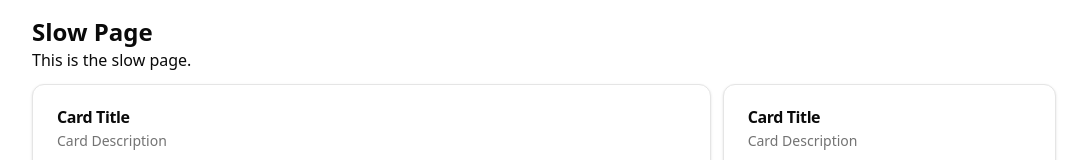
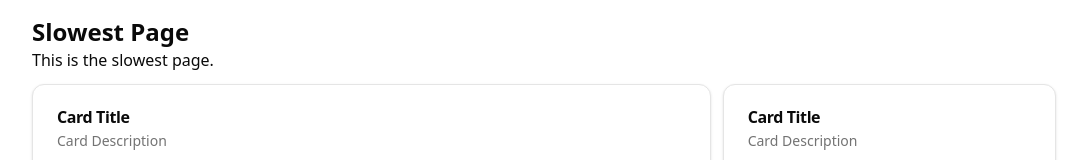
Before and after one commit to nickmurphy-steame/suspense-demo, a Next.js app: page /slowest in a window 1280 px wide. Shown: the top 160 px of the page, without its empty margins (96-1183 px from the left). Built offline with nearby package versions, Linux system fonts and the light colour scheme.

Commit message:
slowest copy

```diff
--- a/app/slowest/page.tsx
+++ b/app/slowest/page.tsx
@@ -14,8 +14,8 @@ export default async function SlowPage() {
   return (
     <div className="w-full max-w-screen-lg mx-auto grid grid-cols-3 gap-3 items-start">
       <header className="col-span-3">
-        <h1>Slow Page</h1>
-        <p>This is the slow page.</p>
+        <h1>Slowest Page</h1>
+        <p>This is the slowest page.</p>
       </header>
       <div className="col-span-2">
         <PrimaryContent count={primaryCount} />
```
